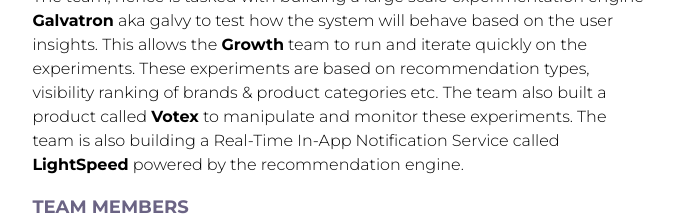
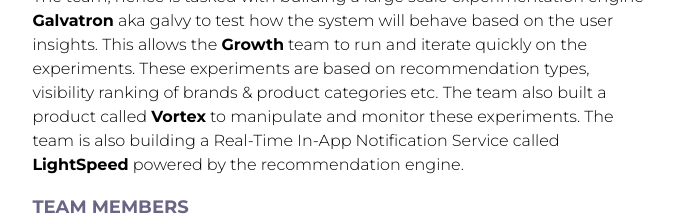
Before and after one commit to gofynd/gofynd.github.io, a Jekyll site: the page built from team/_posts/2015-01-31-reco.html, in a window 1280 px wide. Shown: the part 1364-1587 px from the top of the page, without its empty margins (301-977 px from the left). Built offline with Jekyll 4.4.1, drawn with Linux system fonts in a browser that asks for light colours; nearby versions of some CDN libraries; grey boxes are pictures that could not be loaded.

Commit message:
Update 2015-01-31-reco.html

```diff
--- a/team/_posts/2015-01-31-reco.html
+++ b/team/_posts/2015-01-31-reco.html
@@ -32,5 +32,5 @@
 
 <h3>Growth</h3>
 <p>
-    The team, hence is tasked with building a large scale experimentation engine <b>Galvatron</b> aka galvy to test how the system will behave based on the user insights. This allows the <b>Growth</b> team to run and iterate quickly on the experiments. These experiments are  based on recommendation types, visibility ranking of brands &amp; product categories etc. The team also built a product called <b>Votex</b> to manipulate and monitor these experiments. The team is also building a Real-Time In-App Notification Service called <b>LightSpeed</b> powered by the recommendation engine.
+    The team, hence is tasked with building a large scale experimentation engine <b>Galvatron</b> aka galvy to test how the system will behave based on the user insights. This allows the <b>Growth</b> team to run and iterate quickly on the experiments. These experiments are  based on recommendation types, visibility ranking of brands &amp; product categories etc. The team also built a product called <b>Vortex</b> to manipulate and monitor these experiments. The team is also building a Real-Time In-App Notification Service called <b>LightSpeed</b> powered by the recommendation engine.
 </p>
```
